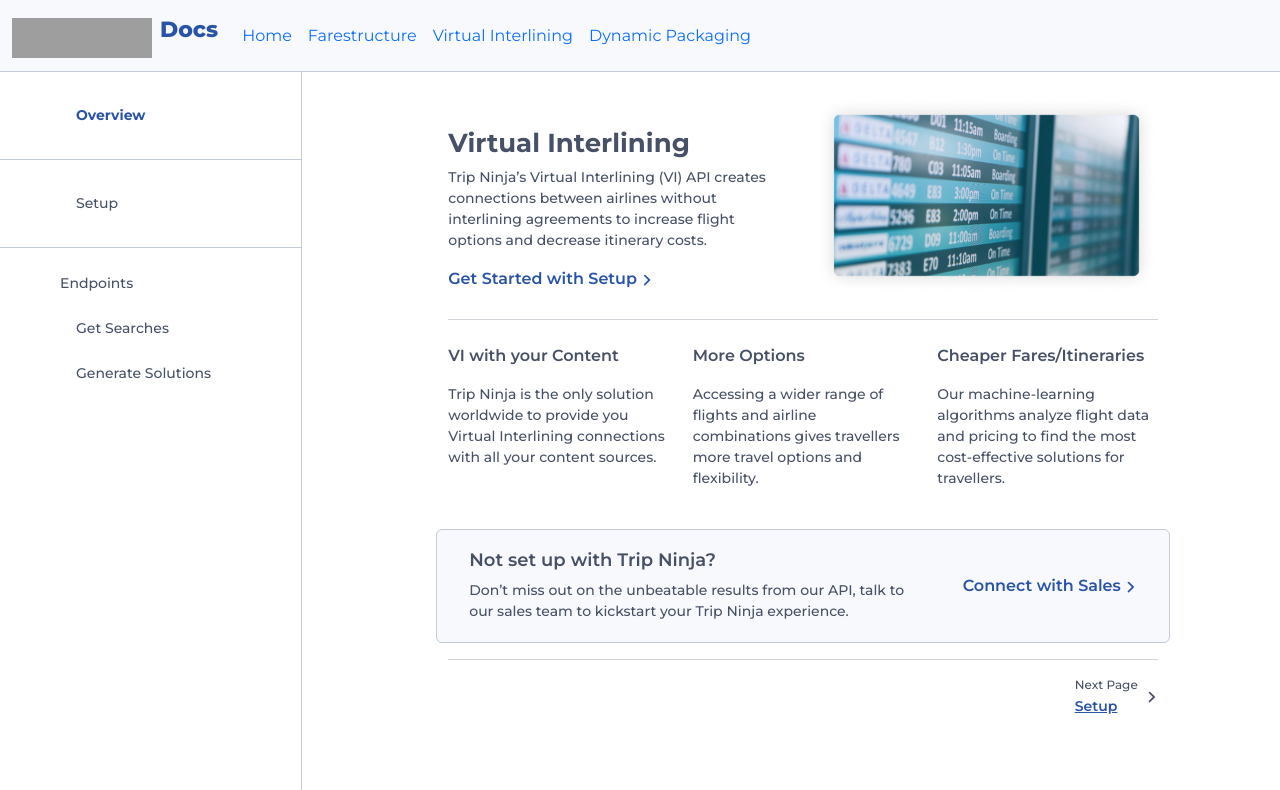
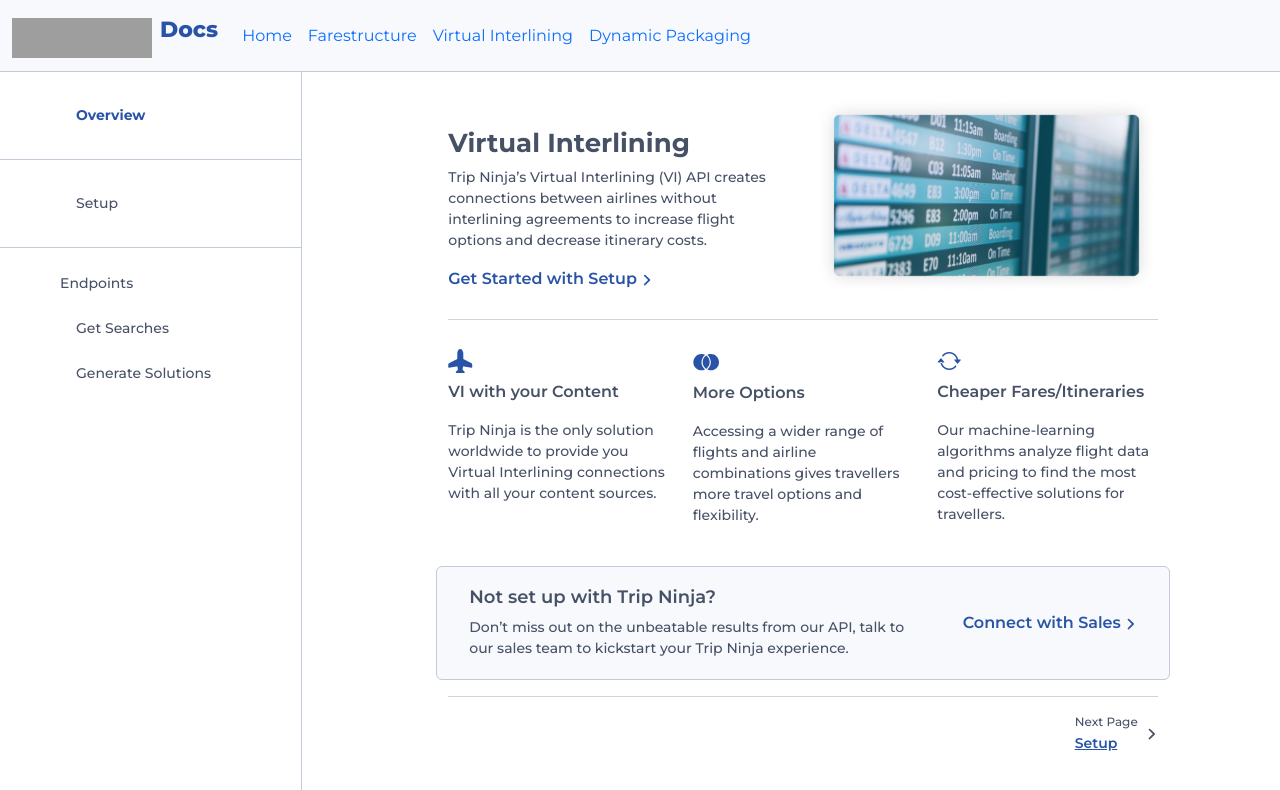
Before and after one commit to trip-ninja-inc/trip_ninja_api_docs, a React (Create React App) app in the folder trip-ninja-docs/: page /virtual-interlining/overview in a window 1280 px wide. Shown: the top 790 px of the page. Built offline with nearby package versions, Linux system fonts and the light colour scheme; grey boxes are pictures that could not be loaded.

Commit message:
added icons to vi overview

```diff
--- a/trip-ninja-docs/src/common/Common.css
+++ b/trip-ninja-docs/src/common/Common.css
@@ -32,3 +32,12 @@
 .sidebar-border {
   border-bottom: 1px solid var(--grey-mid);
 }
+
+.icon {
+  color: var(--primary);
+  font-size: x-large;
+}
+
+.venn-icon {
+  padding: 10px 0px 10px 0px;
+}
--- a/trip-ninja-docs/src/virtual-interlining/VirtualInterliningOverview.tsx
+++ b/trip-ninja-docs/src/virtual-interlining/VirtualInterliningOverview.tsx
@@ -2,7 +2,7 @@
 import ConnectWithSales from "../common/ConnectWithSales";
 import virtualInterliningOverviewImage from "../assets/virtual-interlining-overview.png"
 import Pagination from "../common/Pagination";
-
+import vennIcon from "../assets/venn-icon.svg";
 
 export default function VirtualInterliningOverview() {
   return(
@@ -27,6 +27,7 @@
       <hr className="my-4" />
       <div className="row mb-4">
         <div className="col-md-4">
+          <i className="bi bi-airplane-fill icon"></i>
           <p className="subtitle">
             VI with your Content
           </p>
@@ -37,6 +38,7 @@
           </p>
         </div>
         <div className="col-md-4">
+          <img src={vennIcon} alt="venn diagram icon" className="venn-icon" />
           <p className="subtitle">
             More Options
           </p>
@@ -46,6 +48,7 @@
           </p>
         </div>
         <div className="col-md-4">
+          <i className="bi bi-arrow-repeat icon"></i>
           <p className="subtitle">
             Cheaper Fares/Itineraries
           </p>
```
Also changed, not shown: trip-ninja-docs/src/assets/venn-icon.svg (added).
